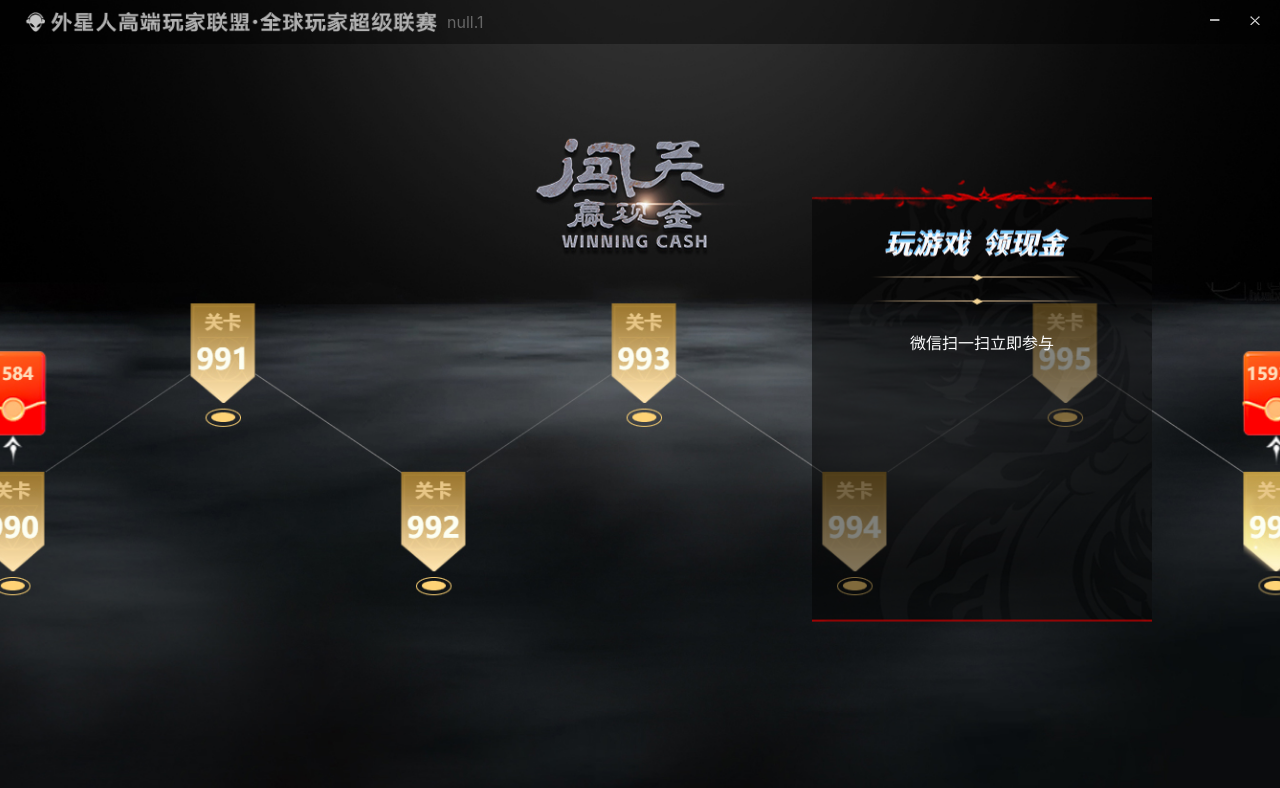
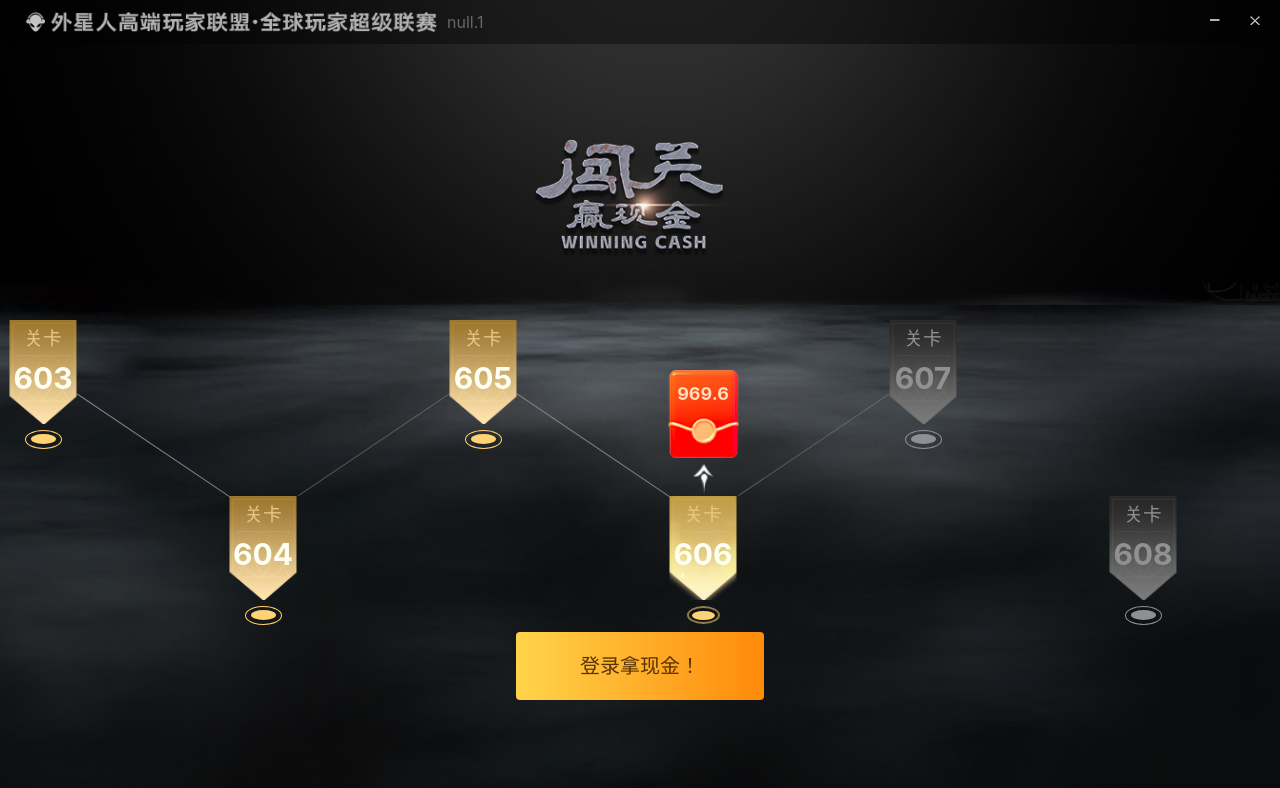
Before and after one commit to TiraniFang/alien, a Vue app: page /gift#/login in a window 1280 px wide. Shown: the top 788 px of the page. Built offline with nearby package versions, Linux system fonts and the light colour scheme.

Commit message:
更改登录背景，注释了mouseleave

```diff
--- a/src/main.js
+++ b/src/main.js
@@ -35,12 +35,12 @@ const customDirective = {
       }
     });
 
-    el.addEventListener('mouseleave', () => {
-      if (isDragging) {
-        isDragging = false;
-        window.client.invoke(JSON.stringify({type: 'end'}));
-      }
-    });
+    // el.addEventListener('mouseleave', () => {
+    //   if (isDragging) {
+    //     isDragging = false;
+    //     window.client.invoke(JSON.stringify({type: 'end'}));
+    //   }
+    // });
   }
 };
 
--- a/src/views/login/index.vue
+++ b/src/views/login/index.vue
@@ -1,5 +1,5 @@
 <template>
-  <div class="login" v-drag>
+  <div v-drag class="login">
     <!-- <video loop autoplay ref="video" @loadedmetadata="playVideo" muted="true">
       <source src="../../assets/yjwj.mp4" type="video/mp4" />
     </video> -->
@@ -9,7 +9,7 @@
       <img src="../../assets/login-title.png" />
       <span style="color: #666">{{ info2 + ".1" }}</span>
     </div>
-    <div class="login-panel">
+    <div class="login-panel" v-if="isConfirm">
       <img class="s-title" src="../../assets/login-st.png" alt="" />
       <img src="../../assets/s-line.png" alt="" class="line" />
 
@@ -25,6 +25,37 @@
         </ul>
       </div>-->
     </div>
+    <div class="containers" ref="containers">
+      <!-- 这里放置你的超长内容 -->
+      <div class="content" v-for="(item, index) in maxNumber" :key="item">
+        <div class="box">
+          <div
+            class="current"
+            v-if="
+              currentIndex == passList[passList.length - 1] && passList.includes(item)
+            "
+          ></div>
+          <div class="line" v-if="passList.includes(item)"></div>
+          <div
+            class="item"
+            :class="{
+              pass: passList.includes(item),
+              ani: currentIndex == item,
+            }"
+          >
+            <!-- 'current': item.currentGuan && currentIndex == index -->
+            <div class="redbag">
+              <img src="../../assets/rebbag2.png" alt="" />
+              <span>969.6</span>
+              <img class="arrow" src="../../assets/arrow.png" alt="" />
+            </div>
+            <h3>关卡</h3>
+            <h2>{{ item }}</h2>
+          </div>
+        </div>
+      </div>
+    </div>
+    <div class="confirm" :class="{ hide: isConfirm }" @click="confirm">登录拿现金！</div>
     <el-dialog v-model="dialogVisible" title="关闭窗口" width="500">
       <span>确认关闭程序吗？</span>
       <template #footer>
@@ -53,18 +84,18 @@ import { useRouter } from "vue-router";
 const video = ref(null);
 const dialogGameVisible = ref(false);
 const message = ref("");
-
+const isConfirm = ref(false);
 const dialogVisible = ref(false);
 const router = useRouter();
-const sign = ref("");
-const sign2 = ref("");
-
 const loginEwm = ref("");
 const timer = ref(null);
 const info = ref(null);
 const info2 = ref(null);
-
 const timer2 = ref(null);
+const maxNumber = ref([603, 604, 605, 606, 607, 608, 609]);
+const passList = ref([603, 604, 605, 606]);
+const currentIndex = ref(606);
+const allNumArray = ref([100, 200, 300, 400, 500, 600, 700]);
 onMounted(async () => {
   if (window.client) {
     window.handleMatchData = handleMatchData;
@@ -140,43 +171,20 @@ const minimizeWindow = (str) => {
     console.log("Java bridge not found");
   }
 };
-// 获取我的网吧id 和名称
-
-// const getMyNetInfo = async () => {
-//   try {
-//     const response = await axios.get('/api');
-//     let responseData = response.data;
-//     // 修复不合法的 JSON 字符串，将 result 字段中的内容进行转义
-//     responseData = responseData.replace('"{', '{').replace('}"', '}');
-
-//     let data;
-//     try {
-//       // 解析修复后的数据
-//       data = JSON.parse(responseData);
-//       console.log(data)
-//       localStorage.setItem('netBarName', data.result.name)
-//     } catch (e) {
-//       return;
-//     }
-
-//   } catch (error) {
-//     console.error('Axios Error:', error);
-//   }
-// };
 
 // 一：客户端信息获取
 const getClientInfo = () => {
   api
     .post("/method/client/", {
       method: "GET_CLIENT_INFO",
-      // id: 23,
-      // name: "kamisama",
-      // mac: "08-97-98-96-50-A0",
-      // sign: "f0214886c1c4604f6d96c0c9719de233",
-      id: info.value.id,
-      name: info.value.name,
-      mac: info.value.mac,
-      sign: info.value.sign,
+      id: 23,
+      name: "kamisama",
+      mac: "08-97-98-96-50-A0",
+      sign: "f0214886c1c4604f6d96c0c9719de233",
+      // id: info.value.id,
+      // name: info.value.name,
+      // mac: info.value.mac,
+      // sign: info.value.sign,
     })
     .then((res) => {
       console.log(res);
@@ -283,16 +291,24 @@ onBeforeUnmount(() => {
 });
 // getMyNetInfo()
 // gameLogout();
-// getClientInfo();
-callJavaMethod();
-getClientVersion();
+
+const confirm = () => {
+  isConfirm.value = true;
+  getClientInfo();
+  // callJavaMethod();
+  getClientVersion();
+};
 </script>
 <style lang="scss" scoped>
 .login {
   width: 100%;
   height: 100%;
-  background: url(../../assets/login-bj2.jpg) no-repeat center;
+  // background: url(../../assets/login-bj2.jpg) no-repeat center;
+  // background-size: cover;
+  background: url(../../assets/match_bj.jpg) no-repeat center bottom;
   background-size: cover;
+  background-position: center top;
+  background-repeat: no-repeat;
   position: relative;
   video {
     width: 100%;
@@ -324,6 +340,7 @@ getClientVersion();
     height: 443px;
     background: url(../../assets/login-sbj.png) no-repeat center;
     text-align: center;
+    z-index: 6;
     .s-title {
       width: 184px;
       height: 28px;
@@ -351,4 +368,255 @@ getClientVersion();
   background: #eb6b35;
   border-color: #eb6b35;
 }
+.confirm {
+  width: 248px;
+  height: 68px;
+  line-height: 68px;
+  border-color: transparent;
+  background: linear-gradient(to right, #ffd44a, #ff8a0a);
+  border-radius: 4px;
+  text-align: center;
+  font-size: 20px;
+  font-weight: bold;
+  color: #573303;
+  margin-top: 50px;
+  position: fixed;
+  left: 50%;
+  margin-left: -124px;
+  bottom: 100px;
+  cursor: pointer;
+  &.hide {
+    display: none;
+  }
+}
+.containers {
+  overflow-x: hidden;
+  overflow-y: auto;
+  white-space: nowrap;
+  padding-top: 320px;
+  padding-bottom: 20px;
+  position: relative;
+  max-width: 1440px;
+  margin: 0 auto;
+}
+.content {
+  display: inline-block;
+  white-space: normal;
+  height: 280px;
+  width: 220px;
+  &:nth-child(4n) .item .redbag {
+    display: block;
+  }
+  .box {
+    height: 100%;
+    width: 100%;
+    position: relative;
+  }
+  &:nth-child(odd) {
+    .box {
+      .item,
+      .current {
+        right: 50%;
+        top: 0;
+        transform: translateX(-50%);
+      }
+      .line {
+        content: "";
+        width: 1px;
+        height: 66%;
+        position: absolute;
+        right: 30%;
+        top: 33px;
+        transform: rotate(-56deg);
+        background: #818181;
+      }
+    }
+  }
+  &:nth-child(even) {
+    .box {
+      .line {
+        content: "";
+        width: 1px;
+        height: 65%;
+        position: absolute;
+        right: 30%;
+        top: 34px;
+        transform: rotate(56deg);
+        background: #818181;
+        opacity: 0.6;
+      }
+      .item,
+      .current {
+        right: 50%;
+        bottom: 0;
+        transform: translateX(-50%);
+      }
+    }
+  }
+
+  .item {
+    width: 67px;
+    height: 104px;
+    background: url(../../assets/gq-unfinish.png) no-repeat;
+    background-size: contain;
+    position: absolute;
+    color: #919191;
+    text-align: center;
+    z-index: 1;
+
+    .redbag {
+      position: absolute;
+      top: -126px;
+      left: 50%;
+      transform: translateX(-50%);
+      text-align: center;
+      display: none;
+      .arrow {
+        width: 20px;
+        position: absolute;
+        left: 50%;
+        transform: translateX(-50%);
+        top: 99%;
+        animation: toTop 1s infinite;
+      }
+      img {
+        margin-right: 0;
+        width: 70px;
+      }
+      span {
+        font-size: 18px;
+        font-weight: bold;
+        color: #ffdfbc;
+        position: absolute;
+        top: 10px;
+        left: 50%;
+        transform: translateX(-50%);
+      }
+    }
+
+    h3 {
+      margin: 0;
+      margin-top: 5px;
+    }
+    h2 {
+      margin: 0;
+      margin-top: 3px;
+      font-size: 30px;
+    }
+    &::before {
+      content: "";
+      width: 25px;
+      height: 10px;
+      background: #8d9195;
+      position: absolute;
+      bottom: -20px;
+      left: 50%;
+      transform: translateX(-50%);
+      border-radius: 50%;
+    }
+    &::after {
+      content: "";
+      width: 35px;
+      height: 17px;
+      border: 1px solid #8d9195;
+      position: absolute;
+      bottom: -25px;
+      left: 50%;
+      transform: translateX(-50%);
+      border-radius: 50%;
+    }
+    &.pass {
+      background: url(../../assets/gq-finished.png) no-repeat;
+      color: #cce7ff;
+      background-size: contain;
+      h3 {
+        color: #e9c787;
+      }
+      h2 {
+        color: #fdfff3;
+      }
+      &::before {
+        background: #ffd375;
+      }
+      &::after {
+        border-color: #ffd375;
+      }
+    }
+    &.ani {
+      opacity: 1;
+      background: url(../../assets/gq-select.png) no-repeat;
+      background-size: contain;
+      &::after {
+        border-width: 2px;
+      }
+      &::before {
+        animation: beforeAni 1.5s infinite;
+      }
+      &::after {
+        animation: afterAni 1.5s 0.1s infinite;
+      }
+    }
+  }
+  .current {
+    width: 67px;
+    height: 104px;
+    position: absolute;
+    // background: url(../../assets/gq-finished.png) no-repeat;
+    // filter: blur(20px);
+    color: #d8edff;
+    z-index: 0;
+  }
+}
+
+@keyframes beforeAni {
+  0% {
+    width: 0;
+    height: 0;
+    opacity: 1;
+  }
+  50% {
+    width: 25px;
+    height: 10px;
+    opacity: 1;
+  }
+  100% {
+    width: 0;
+    height: 0;
+    opacity: 0;
+  }
+}
+@keyframes afterAni {
+  0% {
+    width: 0;
+    height: 0;
+    opacity: 1;
+    bottom: -20px;
+  }
+  50% {
+    width: 35px;
+    height: 17px;
+    bottom: -25px;
+  }
+  100% {
+    width: 0;
+    height: 0;
+    opacity: 0;
+    bottom: -20px;
+  }
+}
+
+@keyframes toTop {
+  0% {
+    top: 100%;
+    opacity: 1;
+  }
+  50% {
+    top: 90%;
+    opacity: 1;
+  }
+  100% {
+    top: 100%;
+    opacity: 1;
+  }
+}
 </style>
```
